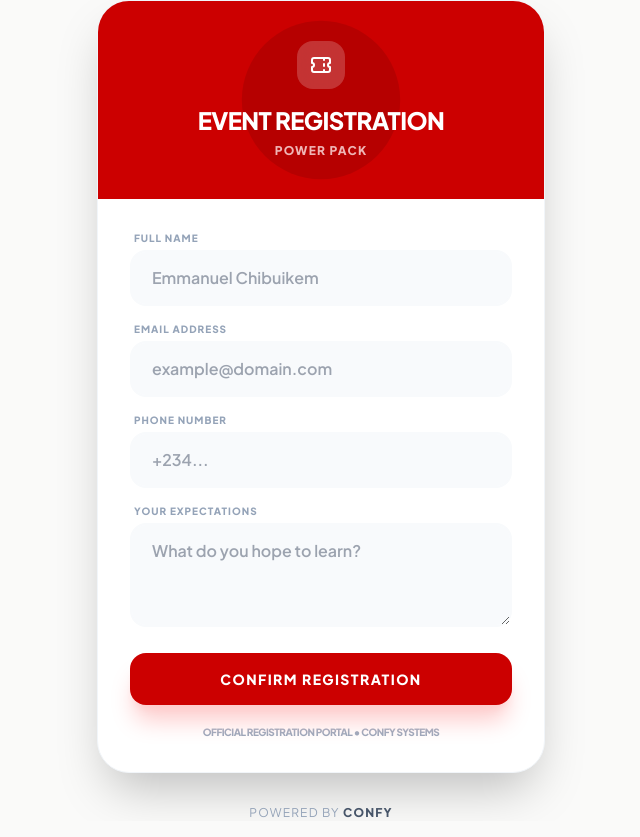
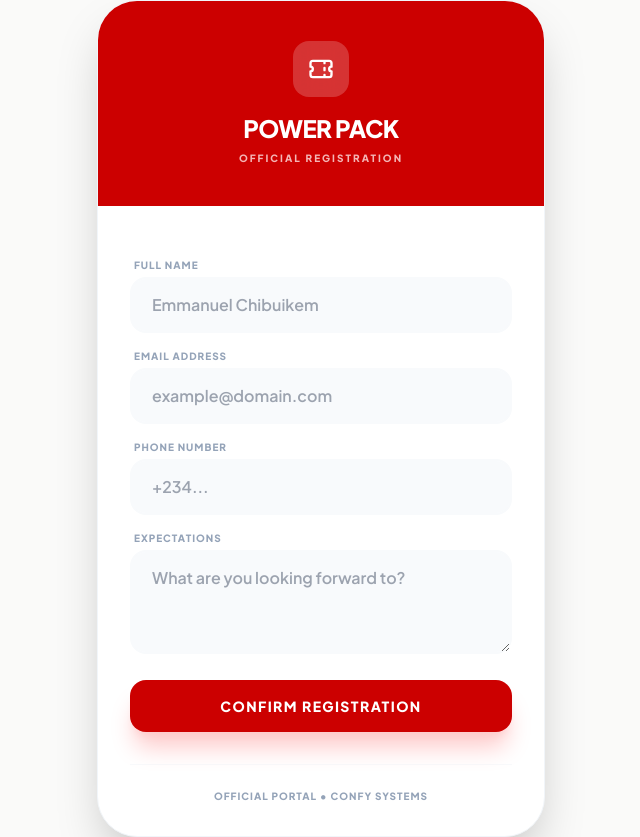
Before and after one commit to chibuikem-emmanuel/church__conf, a Django app: page /event/1/ in a window 1280 px wide. Shown: the whole page, without its empty margins (319-959 px from the left). Run offline with Django 5.2, Linux system fonts and the light colour scheme; data comes from the database, SQL or seed files in the repository; some libraries are stand-ins or nearby versions.

Commit message:
Refactor event registration form layout and styles

```diff
--- a/templates/event_page.html
+++ b/templates/event_page.html
@@ -14,41 +14,47 @@
 <body class="flex justify-center items-center min-h-screen bg-stone-50 px-4">
 
     <div class="w-full max-w-md">
-        <form method="POST" class="bg-white rounded-[2rem] shadow-2xl overflow-hidden border border-slate-100">
-            {% csrf_token %}
+        <div class="bg-white rounded-[2.5rem] shadow-2xl overflow-hidden border border-slate-100">
 
-            <div class="bg-[#CC0000] p-10 text-center relative overflow-hidden">
-                <div class="absolute inset-0 opacity-10">
-                    <svg class="h-full w-full" fill="currentColor" viewBox="0 0 100 100">
-                        <circle cx="50" cy="50" r="40" />
-                    </svg>
-                </div>
-
+            <div class="bg-[#CC0000] p-10 text-center relative">
                 <div class="relative z-10">
-                    <div class="inline-flex items-center justify-center w-12 h-12 bg-white/20 rounded-2xl mb-4 backdrop-blur-md">
-                        <svg class="w-6 h-6 text-white" fill="none" stroke="currentColor" viewBox="0 0 24 24">
+                    <div class="inline-flex items-center justify-center w-14 h-14 bg-white/20 rounded-2xl mb-4 backdrop-blur-md">
+                        <svg class="w-7 h-7 text-white" fill="none" stroke="currentColor" viewBox="0 0 24 24">
                             <path stroke-linecap="round" stroke-linejoin="round" stroke-width="2" d="M15 5v2m0 4v2m0 4v2M5 5a2 2 0 00-2 2v3a2 2 0 110 4v3a2 2 0 002 2h14a2 2 0 002-2v-3a2 2 0 110-4V7a2 2 0 00-2-2H5z"></path>
                         </svg>
                     </div>
                     <h2 class="text-2xl font-black text-white uppercase tracking-tight leading-tight">
-                        Event Registration
+                        {{ conference.title }}
                     </h2>
-                    <p class="text-red-100/80 text-xs font-bold uppercase tracking-widest mt-2">
-                        {{ conference.title }}
+                    <p class="text-red-100/80 text-[10px] font-black uppercase tracking-[0.2em] mt-2">
+                        Official Registration
                     </p>
                 </div>
             </div>
 
-            <div class="p-8 space-y-5">
+            <div class="p-8">
+                {% if success %}
+                <div class="py-6 text-center animate-in fade-in zoom-in duration-500">
+                    <div class="w-20 h-20 bg-emerald-100 text-emerald-600 rounded-full flex items-center justify-center mx-auto mb-6">
+                        <svg class="w-10 h-10" fill="none" stroke="currentColor" viewBox="0 0 24 24">
+                            <path stroke-linecap="round" stroke-linejoin="round" stroke-width="3" d="M5 13l4 4L19 7"></path>
+                        </svg>
+                    </div>
+                    <h3 class="text-2xl font-black text-slate-800 uppercase tracking-tight mb-2">Success!</h3>
+                    <p class="text-slate-500 font-semibold leading-relaxed mb-8">
+                        {{ success }}
+                    </p>
+                    <a href="/" class="inline-block px-8 py-3 bg-slate-900 text-white text-xs font-black rounded-xl uppercase tracking-widest hover:bg-slate-800 transition-all">
+                        Back to Home
+                    </a>
+                </div>
 
-                {% if success %}
-                <div class="bg-emerald-50 border border-emerald-100 text-emerald-700 p-4 rounded-2xl text-center font-bold text-sm">
-                    {{ success }} 🎉
-                </div>
-                {% endif %}
+                {% else %}
+                <form method="POST" class="space-y-5">
+                    {% csrf_token %}
 
                     {% if error %}
-                <div class="bg-red-50 border border-red-100 text-[#CC0000] p-4 rounded-2xl text-center font-bold text-sm">
+                    <div class="bg-red-50 border-l-4 border-[#CC0000] text-[#CC0000] p-4 rounded-xl font-bold text-sm">
                         {{ error }}
                     </div>
                     {% endif %}
@@ -57,25 +63,25 @@
                         <div>
                             <label class="text-[10px] font-black text-slate-400 uppercase tracking-widest ml-1 mb-1 block">Full Name</label>
                             <input name="name" type="text" placeholder="Emmanuel Chibuikem"
-                            class="w-full px-5 py-3.5 rounded-2xl bg-slate-50 border-2 border-slate-50 focus:border-[#CC0000] focus:bg-white focus:ring-0 outline-none transition-all font-semibold text-slate-700" required>
+                                class="w-full px-5 py-3.5 rounded-2xl bg-slate-50 border-2 border-slate-50 focus:border-[#CC0000] focus:bg-white outline-none transition-all font-semibold text-slate-700" required>
                         </div>
 
                         <div>
                             <label class="text-[10px] font-black text-slate-400 uppercase tracking-widest ml-1 mb-1 block">Email Address</label>
                             <input name="email" type="email" placeholder="example@domain.com"
-                            class="w-full px-5 py-3.5 rounded-2xl bg-slate-50 border-2 border-slate-50 focus:border-[#CC0000] focus:bg-white focus:ring-0 outline-none transition-all font-semibold text-slate-700" required>
+                                class="w-full px-5 py-3.5 rounded-2xl bg-slate-50 border-2 border-slate-50 focus:border-[#CC0000] focus:bg-white outline-none transition-all font-semibold text-slate-700" required>
                         </div>
 
                         <div>
                             <label class="text-[10px] font-black text-slate-400 uppercase tracking-widest ml-1 mb-1 block">Phone Number</label>
                             <input name="phone" type="tel" placeholder="+234..."
-                            class="w-full px-5 py-3.5 rounded-2xl bg-slate-50 border-2 border-slate-50 focus:border-[#CC0000] focus:bg-white focus:ring-0 outline-none transition-all font-semibold text-slate-700" required>
+                                class="w-full px-5 py-3.5 rounded-2xl bg-slate-50 border-2 border-slate-50 focus:border-[#CC0000] focus:bg-white outline-none transition-all font-semibold text-slate-700" required>
                         </div>
 
                         <div>
-                        <label class="text-[10px] font-black text-slate-400 uppercase tracking-widest ml-1 mb-1 block">Your Expectations</label>
-                        <textarea name="expectation" rows="3" placeholder="What do you hope to learn?"
-                            class="w-full px-5 py-3.5 rounded-2xl bg-slate-50 border-2 border-slate-50 focus:border-[#CC0000] focus:bg-white focus:ring-0 outline-none transition-all font-semibold text-slate-700"></textarea>
+                            <label class="text-[10px] font-black text-slate-400 uppercase tracking-widest ml-1 mb-1 block">Expectations</label>
+                            <textarea name="expectation" rows="3" placeholder="What are you looking forward to?"
+                                class="w-full px-5 py-3.5 rounded-2xl bg-slate-50 border-2 border-slate-50 focus:border-[#CC0000] focus:bg-white outline-none transition-all font-semibold text-slate-700"></textarea>
                         </div>
                     </div>
 
@@ -83,17 +89,15 @@
                         class="w-full bg-[#CC0000] text-white font-black py-4 rounded-2xl hover:bg-red-700 shadow-xl shadow-red-200 transition-all transform hover:-translate-y-1 active:scale-95 uppercase tracking-widest text-sm">
                         Confirm Registration
                     </button>
+                </form>
+                {% endif %}
 
-                <p class="text-center text-slate-400 text-[10px] font-bold uppercase tracking-tighter">
-                    Official Registration Portal &bull; Confy Systems
+                <div class="mt-8 pt-6 border-t border-slate-50 text-center">
+                    <p class="text-slate-400 text-[10px] font-bold uppercase tracking-widest">
+                        Official Portal &bull; Confy Systems
                     </p>
                 </div>
-        </form>
-
-        <div class="text-center mt-8">
-            <p class="text-slate-400 text-xs font-medium uppercase tracking-widest">
-                Powered by <span class="text-slate-600 font-black">Confy</span>
-            </p>
+            </div>
         </div>
     </div>
 
```
Lines whose indentation alone changed are shown as unchanged.
